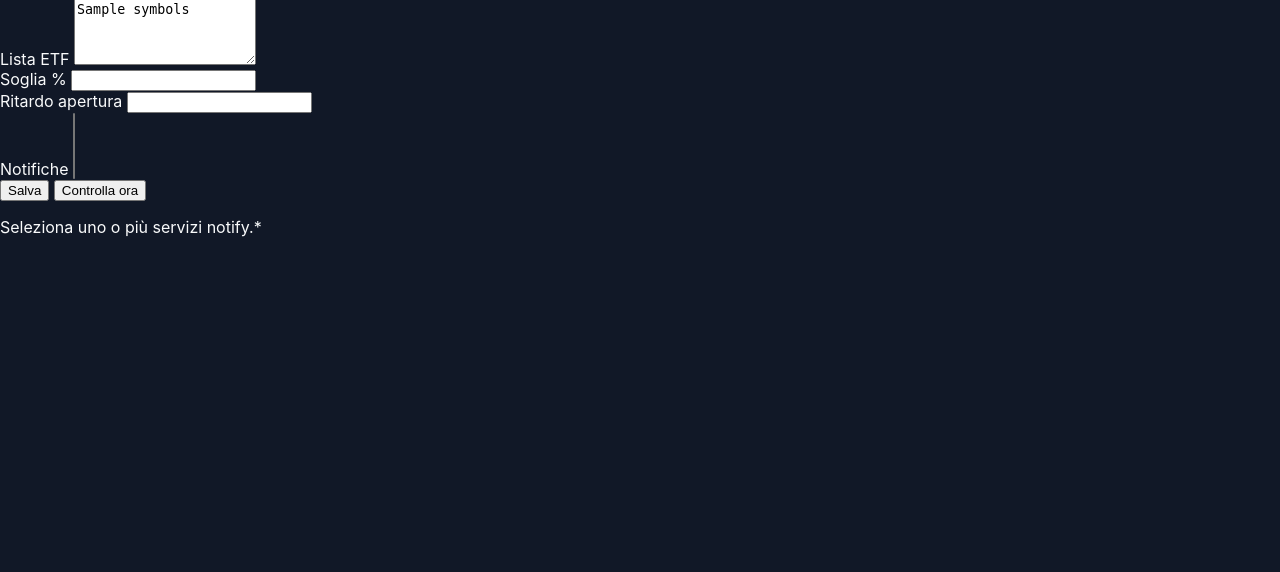
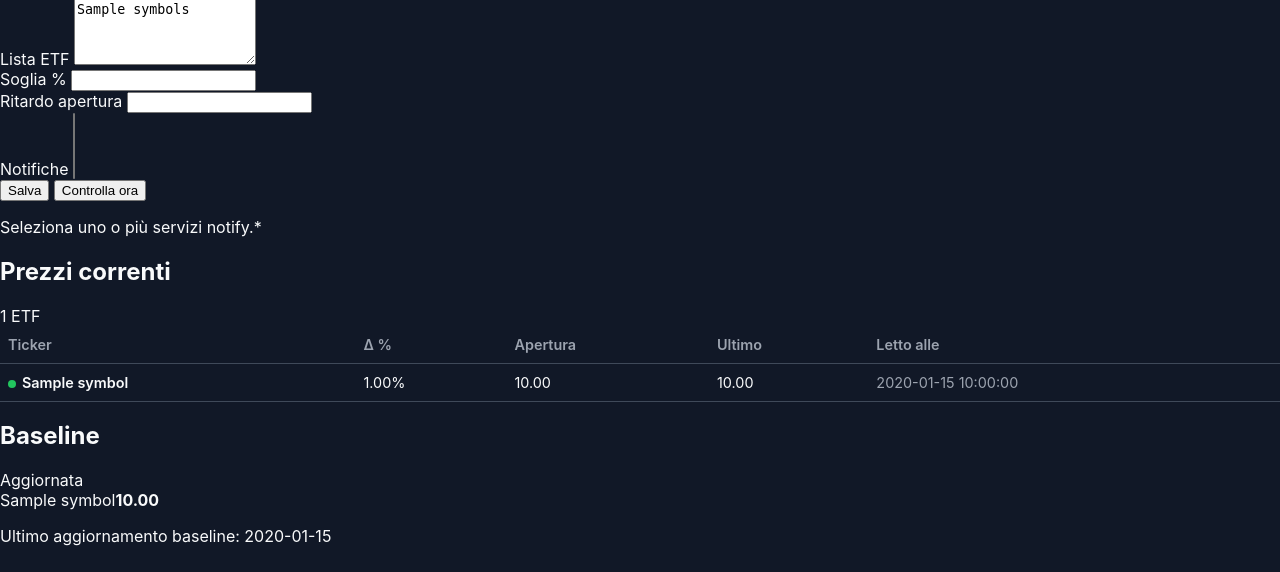
Before and after one commit to Alessandro1981/hassio-addons, a Flask app: template etf_checker/app/templates/index.html in a window 1280 px wide. Shown: the part 228-800 px from the top of the page. Run offline with Flask 3, Linux system fonts and the light colour scheme; the template is opened without the code that fills it: most values are stand-ins (such as "Sample title", 1, 10 or a date in 2020); parts of the project's set-up code (start-up, migrations or seed data) failed here and were passed over.

Commit message:
Restore ETF price table in UI

```diff
--- a/etf_checker/app/templates/index.html
+++ b/etf_checker/app/templates/index.html
@@ -4,7 +4,7 @@
     <meta charset="utf-8" />
     <meta name="viewport" content="width=device-width, initial-scale=1, viewport-fit=cover" />
     <title>ETF Checker</title>
-    <link rel="stylesheet" href="assets/style.css?v=0.4.19" />
+    <link rel="stylesheet" href="assets/style.css?v=0.4.22" />
   </head>
   <body data-ingress-root="{{ ingress_root }}">
     <main class="container">
@@ -41,7 +41,7 @@
 
           <div class="field field-wide">
             <label for="notify_services">Notifiche</label>
-            <select id="notify_services" multiple></select>
+            <select id="notify_services" multiple data-selected="{{ notify_services|join(',') }}"></select>
           </div>
 
           <div class="actions">
@@ -53,25 +53,88 @@
         <p class="hint">Seleziona uno o più servizi notify.*</p>
         <p id="status" class="status"></p>
       </section>
+
+      <section class="panel">
+        <div class="section-heading">
+          <h2>Prezzi correnti</h2>
+          <span class="pill">{{ price_rows|length }} ETF</span>
+        </div>
+        {% if price_rows %}
+        <div class="table-scroll">
+          <table class="etf-table">
+            <thead>
+              <tr>
+                <th>Ticker</th>
+                <th>Δ %</th>
+                <th>Apertura</th>
+                <th>Ultimo</th>
+                <th>Letto alle</th>
+              </tr>
+            </thead>
+            <tbody>
+              {% for row in price_rows %}
+              <tr>
+                <td class="ticker"><span class="status-dot {{ 'active' if row.latest_price is not none else '' }}"></span>{{ row.symbol }}</td>
+                <td class="{{ row.daily_change_class }}">
+                  {% if row.daily_change_percent is not none %}{{ "%.2f"|format(row.daily_change_percent) }}%{% else %}N/A{% endif %}
+                </td>
+                <td>{{ "%.2f"|format(row.daily_open_price) if row.daily_open_price is not none else "N/A" }}</td>
+                <td>{{ "%.2f"|format(row.latest_price) if row.latest_price is not none else "N/A" }}</td>
+                <td class="timestamp">{{ row.latest_read_at if row.latest_read_at else "N/A" }}</td>
+              </tr>
+              {% endfor %}
+            </tbody>
+          </table>
+        </div>
+        {% else %}
+        <p class="empty">Nessun dato disponibile. Esegui un polling manuale.</p>
+        {% endif %}
+      </section>
+
+      <section class="panel">
+        <div class="section-heading">
+          <h2>Baseline</h2>
+          {% if last_baseline_update %}<span class="pill">Aggiornata</span>{% endif %}
+        </div>
+        {% if baselines %}
+        <div class="baseline-grid">
+          {% for symbol, value in baselines.items() %}
+          <div class="baseline-item"><span>{{ symbol }}</span><strong>{{ "%.2f"|format(value) }}</strong></div>
+          {% endfor %}
+        </div>
+        {% if last_baseline_update %}
+        <p class="baseline-updated">Ultimo aggiornamento baseline: {{ last_baseline_update }}</p>
+        {% endif %}
+        {% else %}
+        <p class="empty">Nessun baseline salvato: verrà creato al prossimo polling con prezzi disponibili.</p>
+        {% endif %}
+      </section>
     </main>
 
     <script>
       const ingressRoot = document.body.dataset.ingressRoot || "";
       const apiBase = ingressRoot ? `${ingressRoot}` : "";
+      const statusEl = document.getElementById("status");
 
       function buildUrl(path) {
         return apiBase ? `${apiBase}/${path}` : path;
+      }
+
+      function setStatus(message) {
+        if (statusEl) statusEl.textContent = message;
       }
 
       async function loadNotifyServices() {
         const res = await fetch(buildUrl("api/notify-services"));
         const data = await res.json();
         const select = document.getElementById("notify_services");
+        const selected = new Set((select.dataset.selected || "").split(",").filter(Boolean));
         select.innerHTML = "";
         (data.services || []).forEach(svc => {
           const opt = document.createElement("option");
           opt.value = svc;
           opt.text = svc;
+          opt.selected = selected.has(svc);
           select.appendChild(opt);
         });
       }
@@ -80,7 +143,7 @@
         e.preventDefault();
         const selected = Array.from(document.getElementById("notify_services").selectedOptions).map(o => o.value);
 
-        await fetch(buildUrl("api/config"), {
+        const response = await fetch(buildUrl("api/config"), {
           method: "POST",
           headers: { "Content-Type": "application/json" },
           body: JSON.stringify({
@@ -90,6 +153,17 @@
             notify_services: selected
           })
         });
+        if (response.ok) {
+          setStatus("Configurazione salvata.");
+        } else {
+          setStatus("Errore durante il salvataggio.");
+        }
+      });
+
+      document.getElementById("poll-btn").addEventListener("click", async () => {
+        setStatus("Polling manuale in corso...");
+        const response = await fetch(buildUrl("api/poll"), { method: "POST" });
+        setStatus(response.ok ? "Polling completato." : "Errore durante il polling.");
       });
 
       loadNotifyServices();
```
